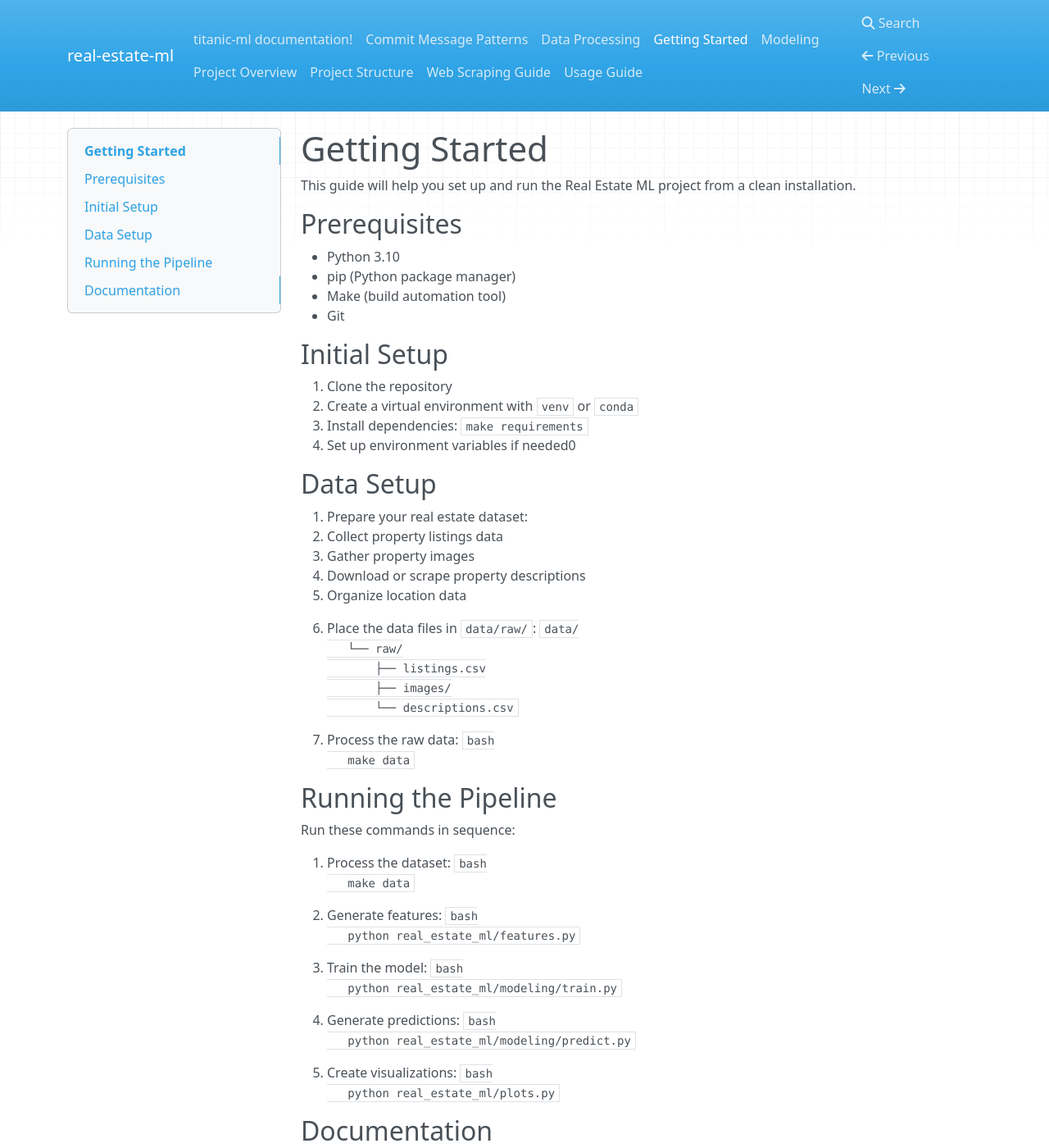
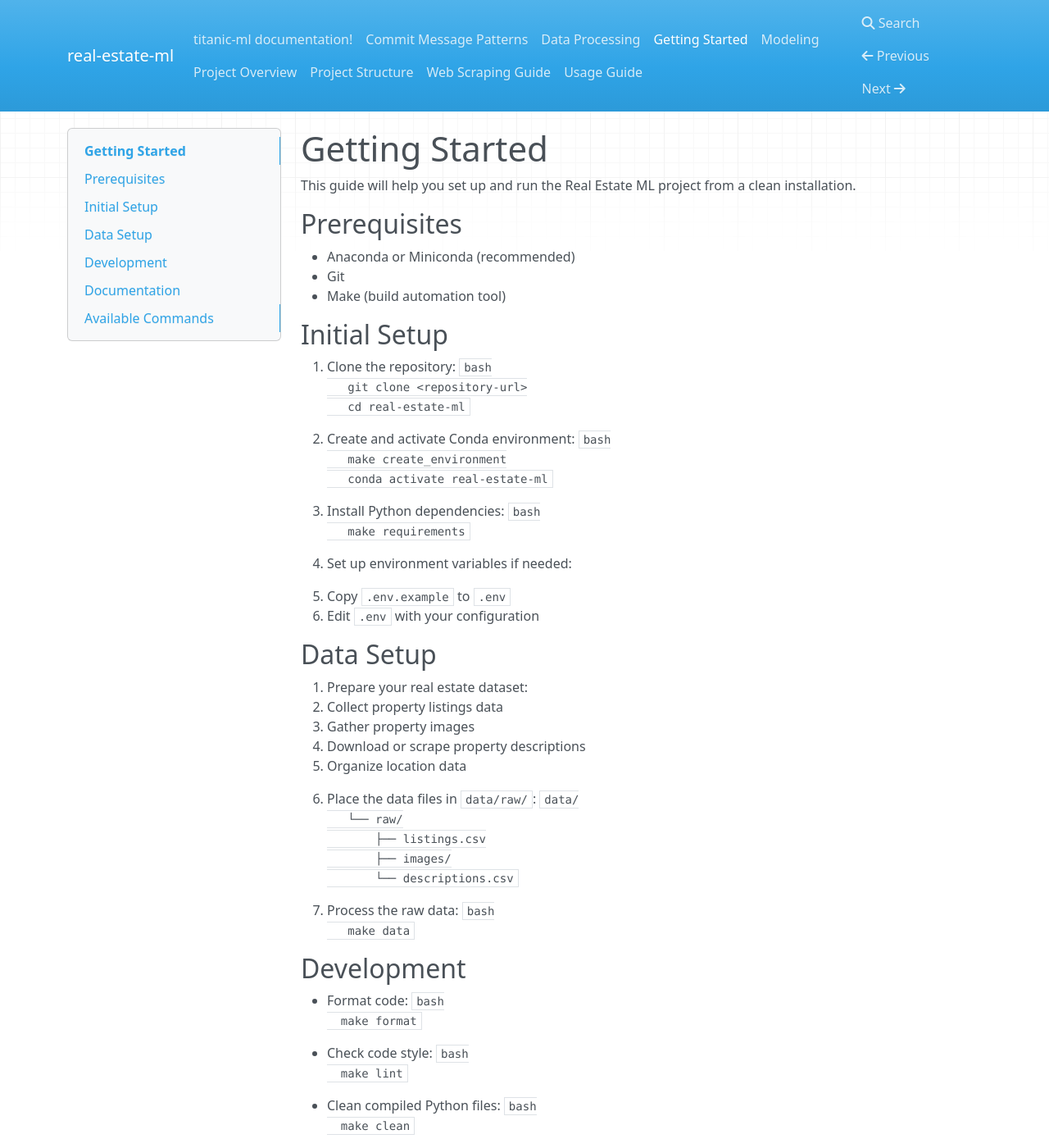
Before and after one commit to diegodoc/real-estate-ml, an MkDocs documentation site: the page built from docs/docs/getting-started.md, in a window 1280 px wide and 1400 px high. Shown: the whole window at 82% size. Built offline with MkDocs 1.6.1, drawn with Linux system fonts in a browser that asks for light colours; nearby versions of some CDN libraries; some of the changed text lies outside the part shown.

Commit message:
config: changes configurations and instructions for creating virtual environment

````diff
--- a/docs/docs/getting-started.md
+++ b/docs/docs/getting-started.md
@@ -5,17 +5,32 @@ This guide will help you set up and run the Real Estate ML project from a clean
 
 Prerequisites
 ------------
-- Python 3.10
-- pip (Python package manager)
+- Anaconda or Miniconda (recommended)
+- Git
 - Make (build automation tool)
-- Git
 
 Initial Setup
 ------------
-1. Clone the repository
-2. Create a virtual environment with `venv` or `conda`
-3. Install dependencies: `make requirements`
-4. Set up environment variables if needed0
+1. Clone the repository:
+   ```bash
+   git clone <repository-url>
+   cd real-estate-ml
+   ```
+
+2. Create and activate Conda environment:
+   ```bash
+   make create_environment
+   conda activate real-estate-ml
+   ```
+
+3. Install Python dependencies:
+   ```bash
+   make requirements
+   ```
+
+4. Set up environment variables if needed:
+   - Copy `.env.example` to `.env`
+   - Edit `.env` with your configuration
 
 Data Setup
 ----------
@@ -39,34 +54,27 @@ Data Setup
    make data
    ```
 
-Running the Pipeline
-------------------
-Run these commands in sequence:
+Development
+----------
+- Format code:
+  ```bash
+  make format
+  ```
 
-1. Process the dataset:
-   ```bash
-   make data
-   ```
+- Check code style:
+  ```bash
+  make lint
+  ```
 
-2. Generate features:
-   ```bash
-   python real_estate_ml/features.py
-   ```
+- Clean compiled Python files:
+  ```bash
+  make clean
+  ```
 
-3. Train the model:
-   ```bash
-   python real_estate_ml/modeling/train.py
-   ```
-
-4. Generate predictions:
-   ```bash
-   python real_estate_ml/modeling/predict.py
-   ```
-
-5. Create visualizations:
-   ```bash
-   python real_estate_ml/plots.py
-   ```
+- Update conda environment:
+  ```bash
+  make update_environment
+  ```
 
 Documentation
 ------------
@@ -75,3 +83,10 @@ To view the documentation locally:
 mkdocs serve
 ```
 Then visit http://127.0.0.1:8000 in your browser.
+
+Available Commands
+----------------
+View all available make commands:
+```bash
+make help
+Then visit http://127.0.0.1:8000 in your browser.
````
Also changed, not shown: environment.yml (added, +24 -0 lines), README.md, 1 other file.
